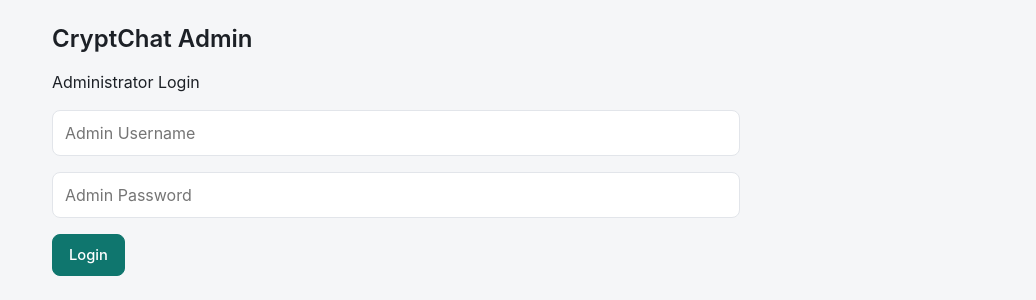
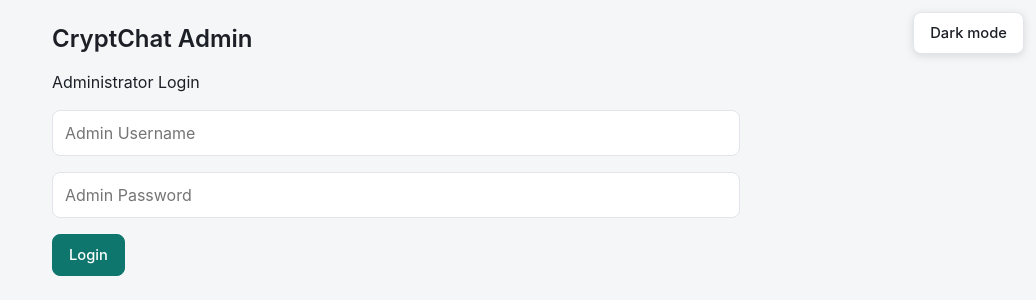
Before and after one commit to kuduyash99/CryptChat, a Flask app: page /admin/login in a window 1280 px wide. Shown: the top 300 px of the page, without its empty margins (244-1280 px from the left). Run offline with Flask 3, Linux system fonts and the light colour scheme; parts of the project's set-up code (start-up, migrations or seed data) failed here and were passed over.

Commit message:
Implement theme and unread chat UI

```diff
--- a/templates/admin/login.html
+++ b/templates/admin/login.html
@@ -1,6 +1,13 @@
 <!DOCTYPE html>
 <html>
 <head>
+    <script>
+        try {
+            document.documentElement.dataset.theme = localStorage.getItem('cryptchat-theme') === 'dark' ? 'dark' : 'light';
+        } catch (error) {
+            document.documentElement.dataset.theme = 'light';
+        }
+    </script>
     <title>Admin Login - CryptChat</title>
     <link rel="stylesheet" href="{{ url_for('static', filename='css/style.css') }}">
 </head>
@@ -43,5 +50,7 @@
     </div>
 </div>
 
+<script src="{{ url_for('static', filename='js/script.js') }}"></script>
+
 </body>
 </html>
```
